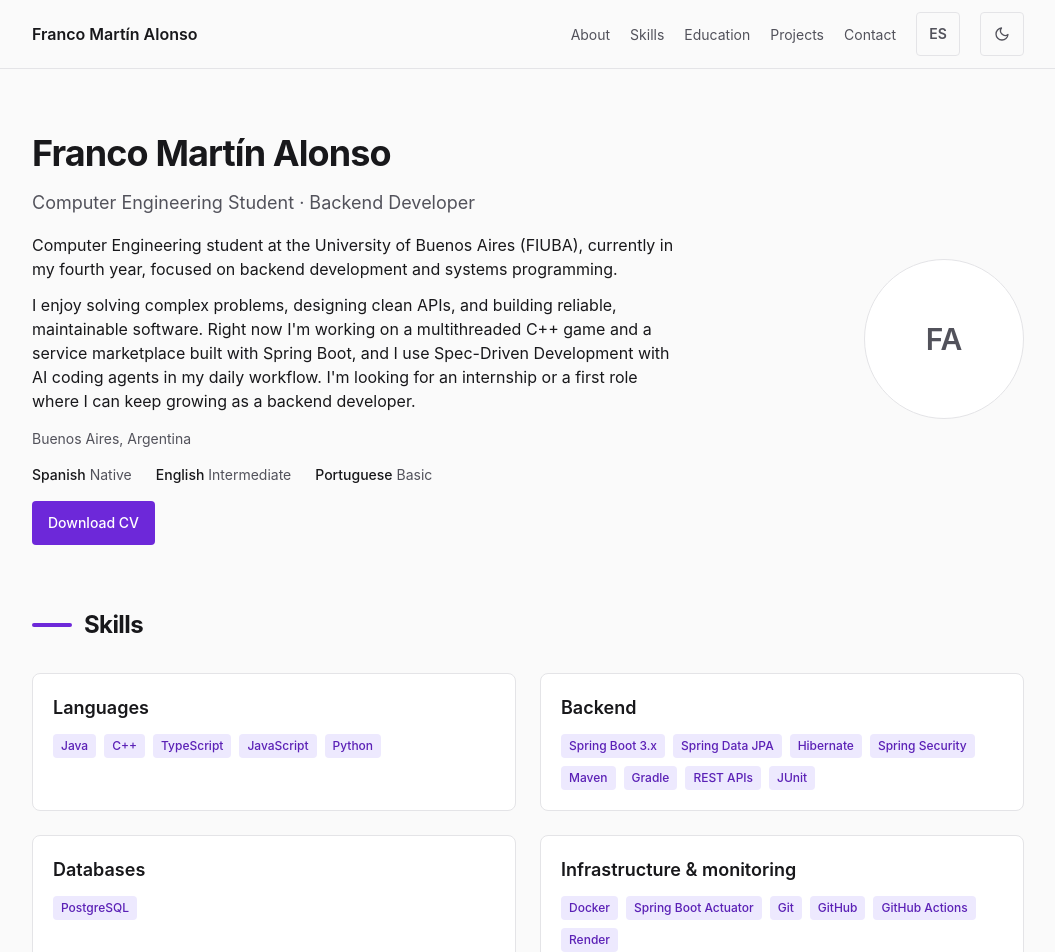
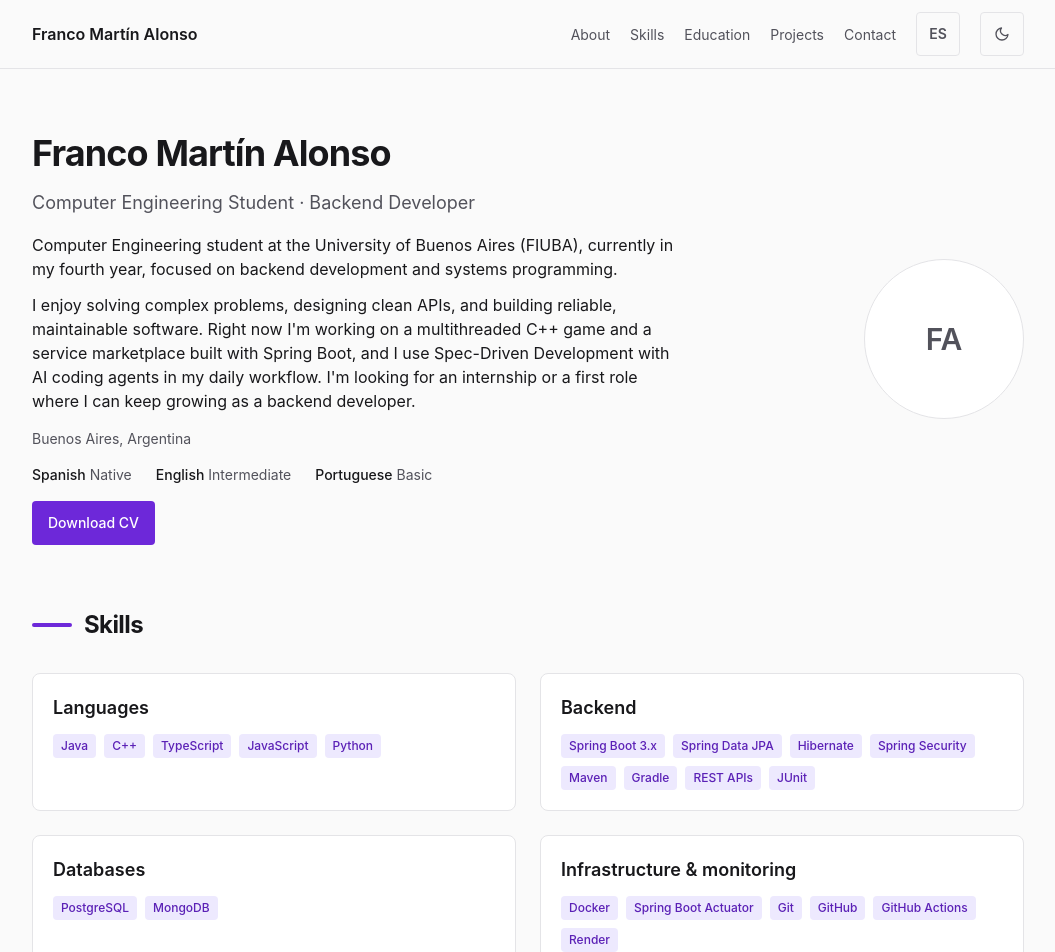
Before and after one commit to MartinAlonso333/MartinAlonso333.github.io, a Next.js app: page / in a window 1280 px wide. Shown: the top 952 px of the page, without its empty margins (112-1167 px from the left). Built offline with nearby package versions, Linux system fonts and the light colour scheme.

Commit message:
ajusto porfolio y cv

```diff
--- a/src/content/portfolio.ts
+++ b/src/content/portfolio.ts
@@ -56,7 +56,7 @@ export const portfolio: PortfolioContent = {
     {
       id: "bases-de-datos",
       name: { es: "Bases de datos", en: "Databases" },
-      skills: ["PostgreSQL"],
+      skills: ["PostgreSQL","MongoDB"]
     },
     {
       id: "infraestructura",
```
Also changed, not shown: 1 other file (tests, documents, lock files or other folders).
